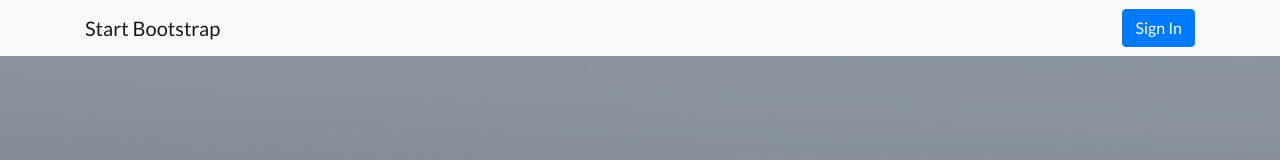
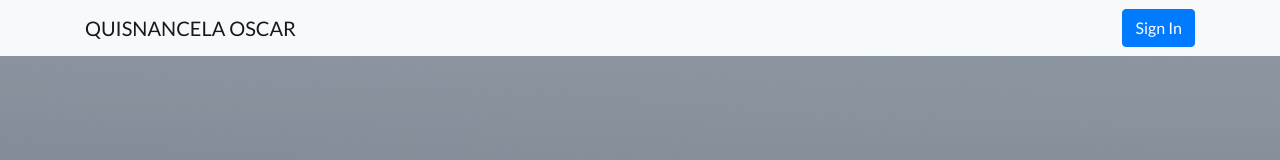
Before and after one commit to Oscar9922/Pagina-web, a website: page index.html in a window 1280 px wide. Shown: the top 160 px of the page. Drawn offline with Linux system fonts and the light colour scheme.

Commit message:
QUISNANCELA OSCAR
QUISNANCELA OSCAR

```diff
--- a/index.html
+++ b/index.html
@@ -28,7 +28,7 @@
   <!-- Navigation -->
   <nav class="navbar navbar-light bg-light static-top">
     <div class="container">
-      <a class="navbar-brand" href="#">Start Bootstrap</a>
+      <a class="navbar-brand" href="#">QUISNANCELA OSCAR</a>
       <a class="btn btn-primary" href="#">Sign In</a>
     </div>
   </nav>
```
